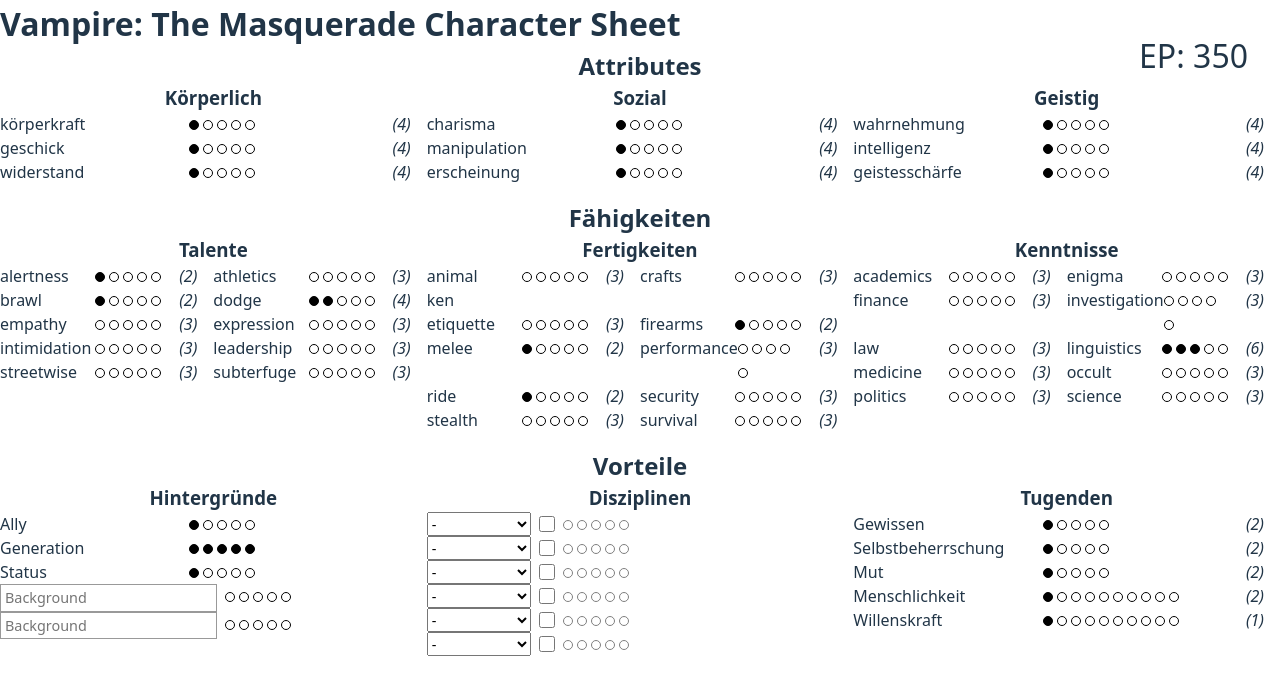
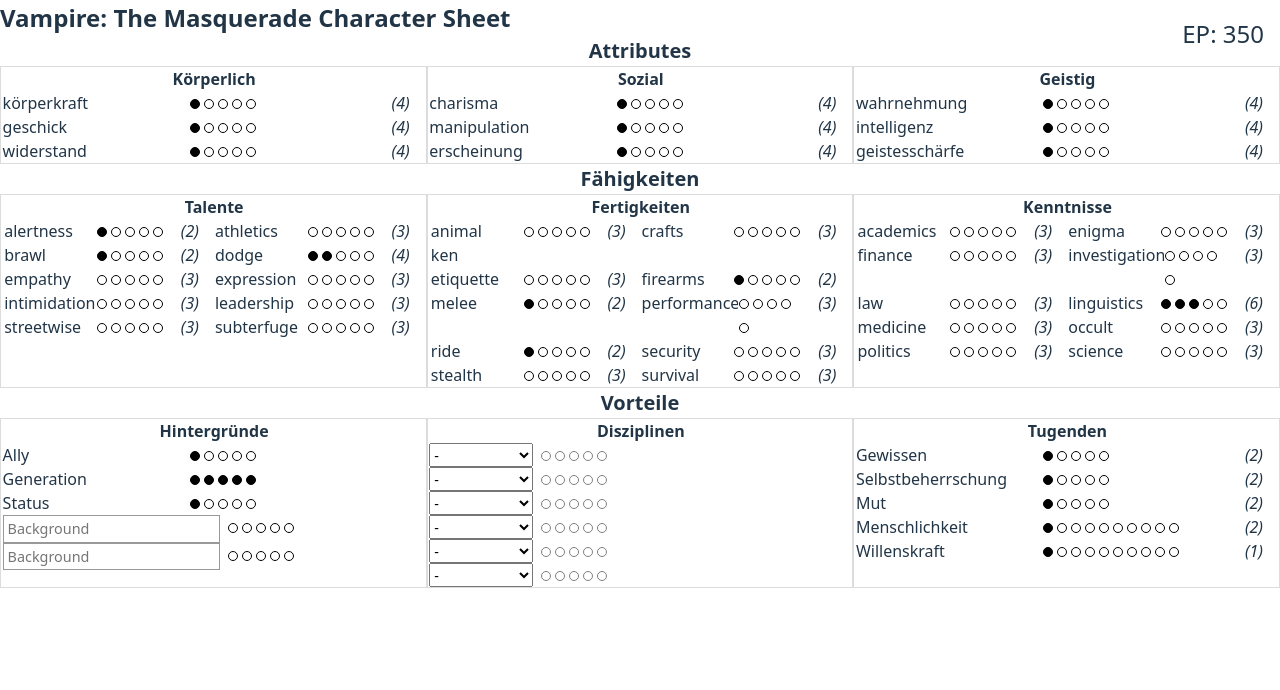
Before and after one commit to bschlademann/victorian-age-vampire-character-sheet, a React (Vite) app: page / in a window 1280 px wide. Shown: the top 690 px of the page. Built offline with nearby package versions, Linux system fonts and the light colour scheme.

Commit message:
refactor: add borders for readability, reduce font sizes

```diff
--- a/src/components/DisciplineRow.tsx
+++ b/src/components/DisciplineRow.tsx
@@ -1,14 +1,10 @@
-// src/components/DisciplineRow.tsx
-
 import React from "react";
 import { disciplineHighlights, costMapping, allDisciplines } from "../domain";
-// import "../styles/DisciplineRow.css";
 
 interface DisciplineRowProps {
   index: number;
   disciplineName: string;
   currentLevel: number;
-  isClan: boolean;
   ep: number;
   handleChange: (
     trait: string,
@@ -16,7 +12,6 @@
     costCategory: string | null
   ) => void;
   handleNameChange: (key: string, newValue: string) => void;
-  handleClanToggle: (disciplineKey: string) => void;
   handleDotHover: (discipline: string, level: number) => void;
   handleDotHoverLeave: () => void;
 }
@@ -25,14 +20,12 @@
   index,
   disciplineName,
   currentLevel,
-  isClan,
   handleChange,
   handleNameChange,
-  handleClanToggle,
   handleDotHover,
   handleDotHoverLeave,
 }) => {
-  const costCategory = isClan ? "disziplinenClan" : "disziplinNonClan";
+  const costCategory = index < 3 ? "disziplinenClan" : "disziplinNonClan";
   const disciplineSelected = Boolean(disciplineName);
 
   const dots = [];
@@ -85,18 +78,13 @@
           handleNameChange(`Discipline_${index}_name`, e.target.value)
         }
         className="discipline-select"
+
       >
         <option value="">-</option>
         {allDisciplines.map((discipline) => (
           <option key={`discipline-${discipline}`}>{discipline}</option>
         ))}
       </select>
-        <input
-          type="checkbox"
-          className="clan-checkbox"
-          checked={isClan}
-          onChange={() => handleClanToggle(`Discipline_${index}`)}
-        />
       <div className="dots-container">{dots}</div>
       {nextCost !== null && <span className="dot-cost"> ({nextCost})</span>}
     </div>
--- a/src/styles/App.css
+++ b/src/styles/App.css
@@ -2,31 +2,41 @@
   position: absolute;
   top: 0;
   right: 0;
-  padding: 2rem;
-  font-size: 2rem;
+  padding: 1rem;
+  font-size: 1.5rem;
 }
 
 .section-row-container {
   display: grid;
-  gap: 1rem;
+}
+
+h1 {
+  font-size: 1.5rem;
 }
 
 h2 {
+  font-size: 1.25rem;
   text-align: center;
 }
 
 h3 {
+  font-size: 1rem;
   text-align: center;
 }
 
 .row-container {
   display: grid;
   grid-template-columns: repeat(3, 1fr);
+  }
+.column {
+  border: 1px solid gainsboro;
+  padding-left: 0.1rem;
 }
 
 .faehigkeiten-container {
   display: grid;
   grid-template-columns: repeat(2, 1fr);
+  padding-left: 0.1rem;
   .dots-container {
     justify-self: right;
   }
@@ -35,11 +45,13 @@
 .trait-row {
   display: grid;
   grid-template-columns: 1fr 1fr 3rem;
+
 }
 
 .disciplines-row {
+
   .trait-row {
-    grid-template-columns: 6.5rem 1rem 4.5rem 3rem;
+    grid-template-columns: 6.5rem 4.5rem 3rem;
     gap: 0.5rem;
   }
 }
```
